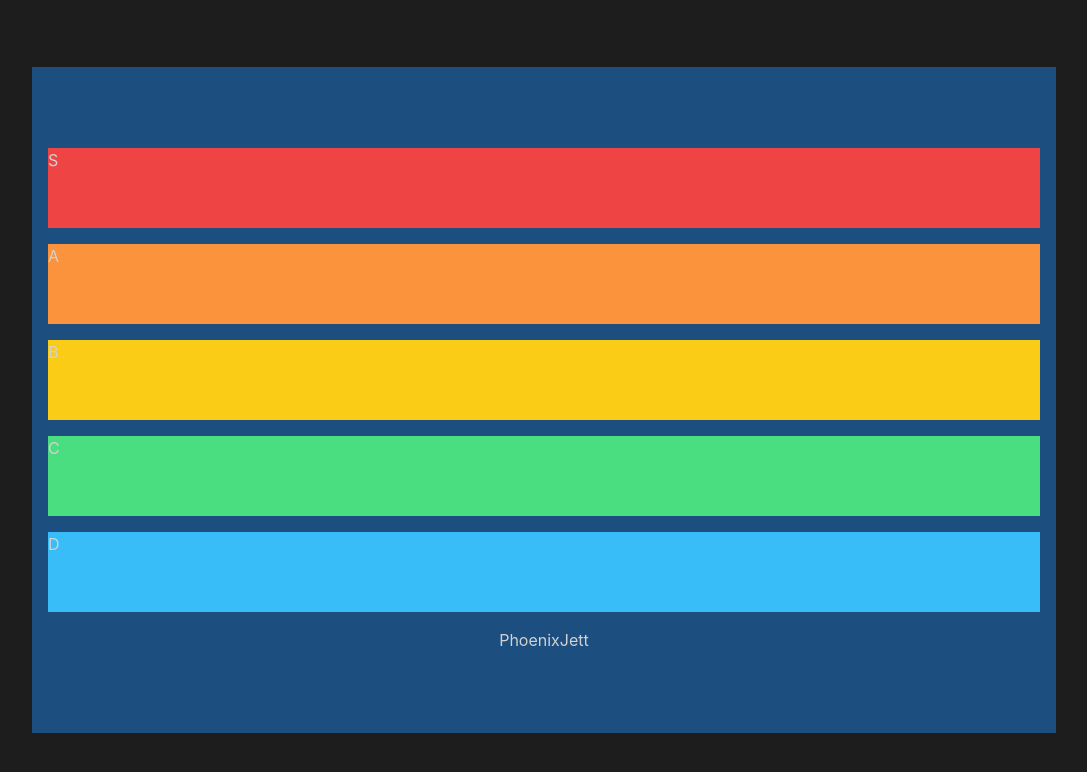
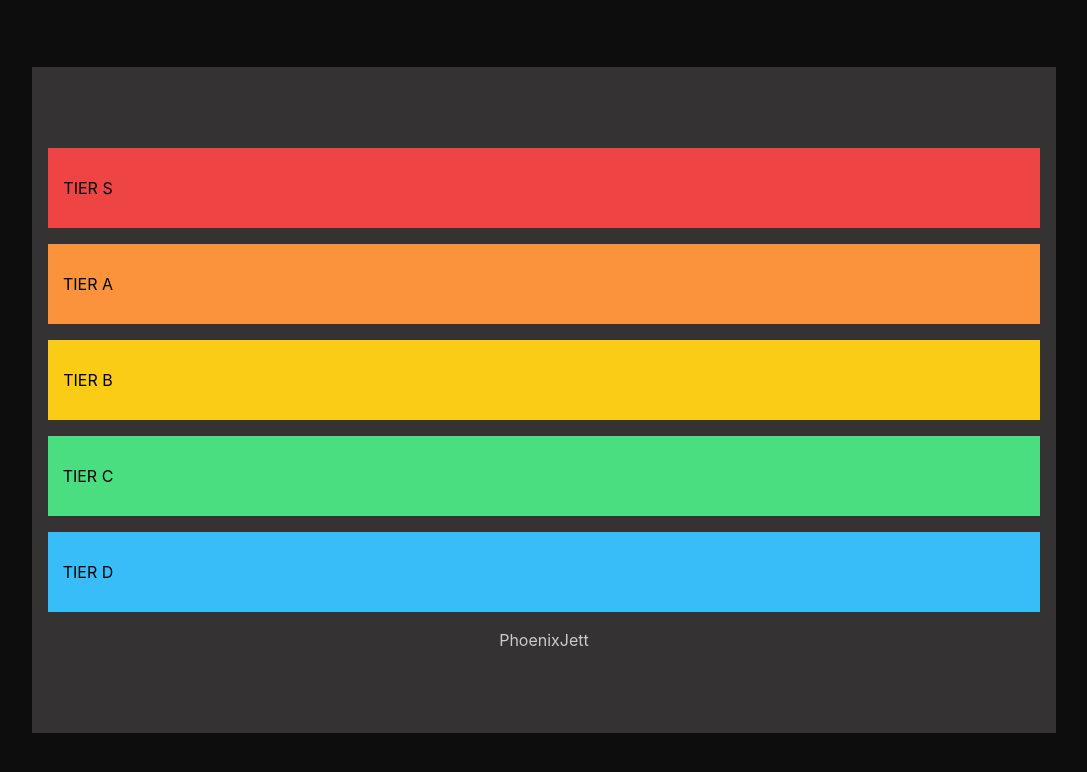
Before and after one commit to eduwr/valorant-tier-list, a Next.js app: page / in a window 1280 px wide. Shown: the top 772 px of the page, without its empty margins (96-1183 px from the left). Built offline with nearby package versions, Linux system fonts and the light colour scheme.

Commit message:
feat: :lipstick: add styles and colors

```diff
--- a/src/pages/_document.tsx
+++ b/src/pages/_document.tsx
@@ -14,7 +14,7 @@ class MyDocument extends Document {
 
   render() {
     return (
-      <Html data-theme="business">
+      <Html data-theme="black">
         <Head />
         <body>
           <Main />
--- a/src/pages/index.tsx
+++ b/src/pages/index.tsx
@@ -57,10 +57,13 @@ const Home: NextPage = () => {
                     backgroundColor: getTierColor(tier),
                   }}
                 >
-                  <div className="tier ">{tier}</div>
+                  <div className="flex text-black w-20 items-center justify-center">
+                    TIER {tier}
+                  </div>
 
                   {agents.map((agent) => (
                     <div
+                      className="text-black flex  w-20 items-center justify-center"
                       key={`${tier}-${agent}`}
                       draggable
                       onDragStart={() => {
```
